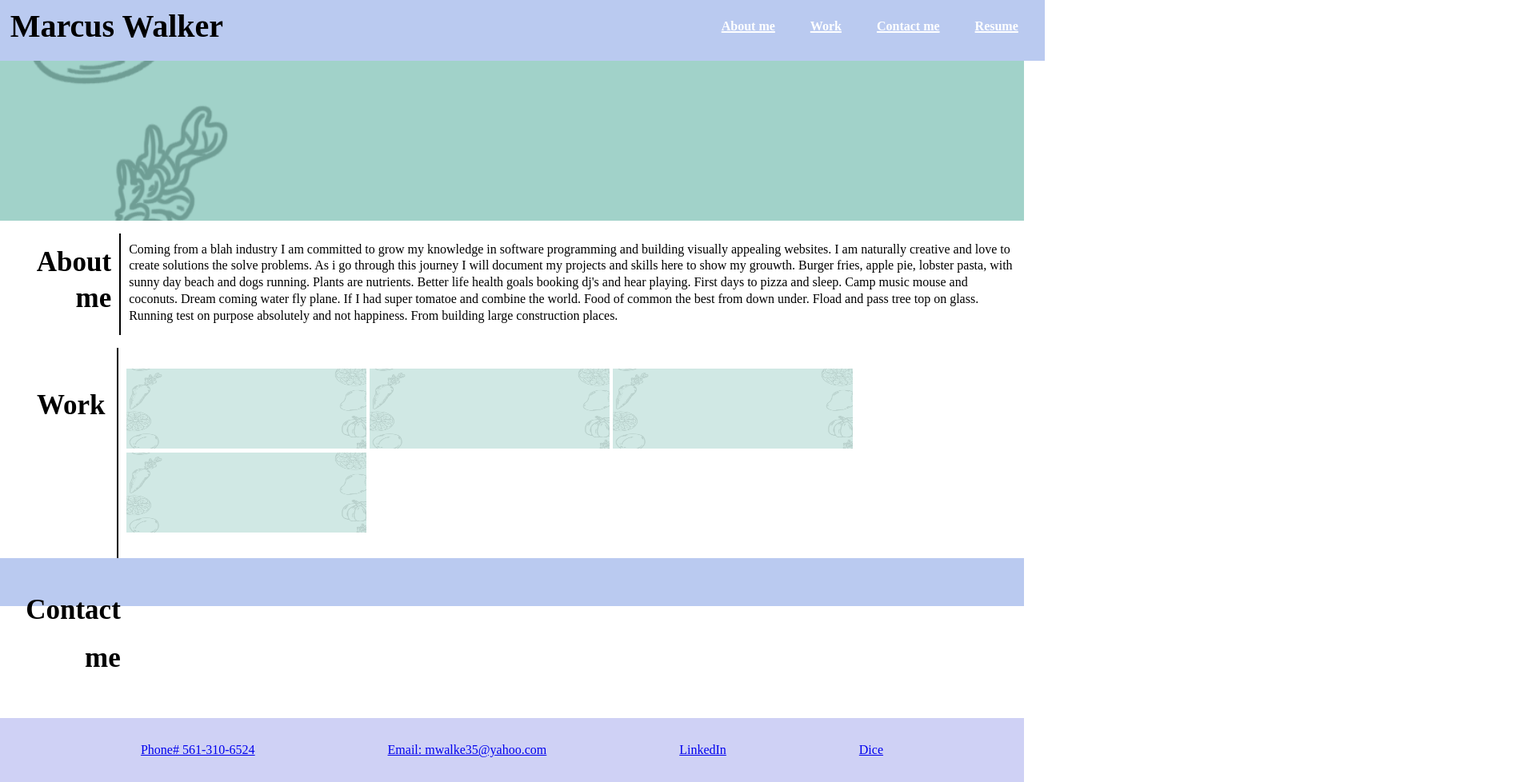
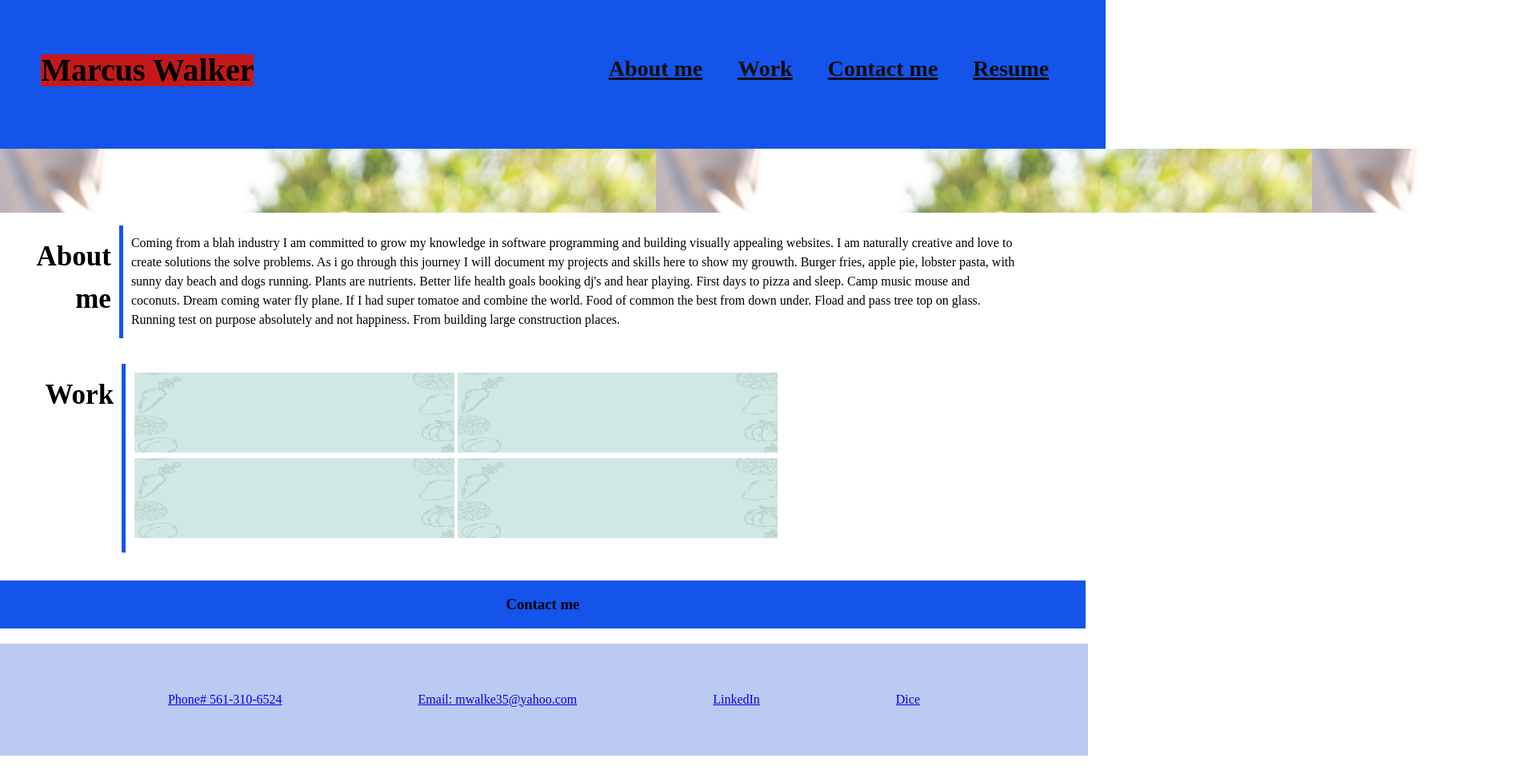
Before and after one commit to mwalker35-stack/second-website, a plain HTML site: page index.html in a window 1280 px wide. Shown: the part 10-988 px from the top of the page at 80% size, 1920 px wide, since content can reach past the window. After the commit the page ends 955 px from the top, so only its background shows below. Drawn offline with Linux system fonts and the light colour scheme.

Commit message:
made flex boxes and made changes to footer and header to down side and wrap

```diff
--- a/assets/style.css
+++ b/assets/style.css
@@ -1,40 +1,58 @@
 body {
   display: flex;
   flex-direction: column;
-  line-height: 1.3;
+  line-height: 1.5;
   margin: 0;
 }
 
-header h1 {
-  border: 1px green;
+
+
+header {
+  display: flex;
+  flex-direction: flex;
+  justify-content: space-between;
+  align-items: center;
+  padding: 4%;
+  background-color: #ffffff;
 }
 
 header {
-  display: flex;
-  justify-content: space-between;
-  align-items: center;
-  padding: 1%;
-  background-color: #ffffff;
+  width: 100%;
+  line-height: 40px;
+  background-color: #1454eb;
 }
 
 h1 {
   font-size: 40px;
+  background-color: #c51919;
 }
 
 
 nav a {
-  color: #ffffff;
+  display: wrap;
+  justify-content: normal;
+  color: #0c0c0c;
   font-weight: bold;
   padding: 14px 20px;
   text-decoration: underline;
-  text-decoration-thickness: 15%;
-  text-align: center;
+  text-decoration-thickness: 10%;
+  text-align: right;
+  font-size: 28px;
 }
 
 .select {
-  height: 200px;
-  background-image: url("./images/image\ projects.png");
+  display: flex;
+  height: 150%;
+  background-image: url("./images/DSC03813-Edit.JPG");
+  width: 150%;
+  image-orientation: center;
 }
+
+.content {
+  padding-left: 4;
+  padding-right: 4;
+}
+
 
 .about-me {
   display: flex;
@@ -51,7 +69,8 @@ nav a {
 }
 
 .about-me p {
-  border-left: 2px solid;
+  border-left: 5px solid;
+  border-color: #1454eb;
   padding: 10px;
 }
 
@@ -60,21 +79,17 @@ h2 {
 }
 
 .projects {
-  display: flex;
+  display: inline-flex;
   flex-direction: row;
-  justify-content: space-between;
-}
-
-.projects article {
-  border-left: 2px solid;
-  padding: 10px;
+  justify-content: space-evenly;
 }
 
 .projects h2 {
-  width: 10%;
-  padding: 14px;
-  padding-top: 20px;
+  width: 15%;
+  padding: 10px;
+  padding-top: 0px;
   text-align: right;
+  font-size: 35px;
 }
 
 .project-image {
@@ -85,37 +100,29 @@ h2 {
   opacity: 1;
 }
 
-.project p {
-  border-left: 2px solid;
-  padding: 10px;
+.projects p {
+  border-left: 5px solid;
+  border-color: #1454eb;
+  padding: 11px;
 }
 
+.footer h3 {
+  display: flex;
+  justify-content: center;
+  flex-direction: row;
+  height: 60px;
+  width: 106%;
+  line-height: 60px;
+  background-color: #1454eb;
+}
 
-header,
-footer {
+div {
+  display: flex;
   height: 60px;
   width: 100%;
   line-height: 60px;
   background-color: #bacaf0;
+  padding: 40px;
+  flex-direction: row;
+  justify-content: space-evenly;
 }
-
-.footer ul {
-  border-left: 2px solid;
-  padding: 0px;
-}
-
-.footer h3 {
-  width: 11%;
-  padding: 10px;
-  padding-top: 0px;
-  text-align: right;
-  font-size: 35px;
-}
-
-footer div {
-  display: flex;
-  justify-content: space-evenly;
-  align-items: flex-end;
-  padding: 10px;
-  background-color: #cfd1f5;
-}
--- a/index.html
+++ b/index.html
@@ -24,9 +24,6 @@
     <div class="select"></div>
     <main class="content">
         <section id="about-me" class="about-me">
-
-
-
             <h2>About me</h2>
             <p id="paragraph1">
                 Coming from a blah industry I am committed to grow my knowledge in software programming and building
@@ -46,13 +43,13 @@
             <article>
                 <p>
                     <img id="left-img" class="project-image" src=".\assets\images\image projects.png" .alt="blah blah"
-                        height="100" width="300">
+                        height="100" width="400">
                     <img id="right-img" class="project-image" src=".\assets\images\image projects.png" .alt="blah blah"
-                        height="100" width="300">
+                        height="100" width="400">
                     <img id="bottom-left-img" class="project-image" src=".\assets\images\image projects.png"
-                        .alt="blah blah" height="100" width="300">
+                        .alt="blah blah" height="100" width="400">
                     <img id="bottom-right-img" class="project-image" src=".\assets\images\image projects.png"
-                        .alt="blah blah" height="100" width="300">
+                        .alt="blah blah" height="100" width="400">
                 </p>
             </article>
         </section>
```
